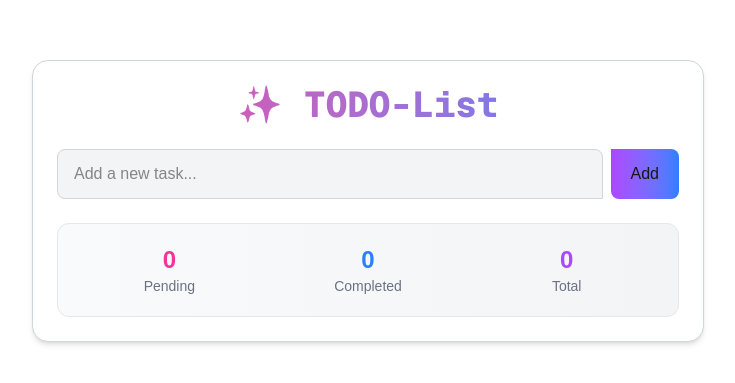
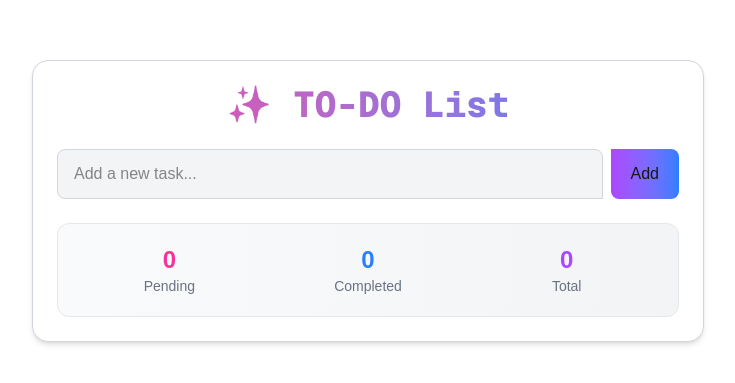
Before and after one commit to Ayomide-Philip/todo-list, a Next.js app: page / in a window 1280 px wide. Shown: the part 199-582 px from the top of the page, without its empty margins (272-1007 px from the left). Built offline with nearby package versions, Linux system fonts and the light colour scheme.

Commit message:
feat: update app metadata and improve task addition notifications

```diff
--- a/app/layout.js
+++ b/app/layout.js
@@ -12,8 +12,9 @@ const geistMono = Geist_Mono({
 });
 
 export const metadata = {
-  title: "Create Next App",
-  description: "Generated by create next app",
+  title: "To-Do List",
+  description:
+    "The app allows users to add, check off, and delete tasks, as well as keep track of pending and completed tasks. It features a clean and modern interface with a smooth user experience.",
 };
 
 export default function RootLayout({ children }) {
--- a/app/page.js
+++ b/app/page.js
@@ -23,6 +23,7 @@ export default function Home() {
   }
 
   function addTask() {
+    toast.loading("Adding new Task");
     if (newTask !== "") {
       const addNewTask = {
         id: task.length + 1,
@@ -31,6 +32,7 @@ export default function Home() {
         time: getCurrentTime(),
       };
       addNewTaskFromBtn((task) => [...task, addNewTask]);
+      toast.dismiss();
       toast.success("Task sucessfully added.");
       setNewTask("");
     } else {
@@ -72,7 +74,7 @@ export default function Home() {
       <ToastContainer />
       <div className="max-w-2xl w-full p-6 mx-auto bg-white dark:bg-gray-900 border border-gray-300 dark:border-gray-700 rounded-2xl shadow-md transition-all duration-300">
         <h1 className="text-4xl font-mono font-extrabold text-center mb-6 bg-clip-text text-transparent bg-gradient-to-r from-pink-500 to-blue-500">
-          ✨ TODO-List
+          ✨ TO-DO List
         </h1>
 
         <TodoInputSection
```
